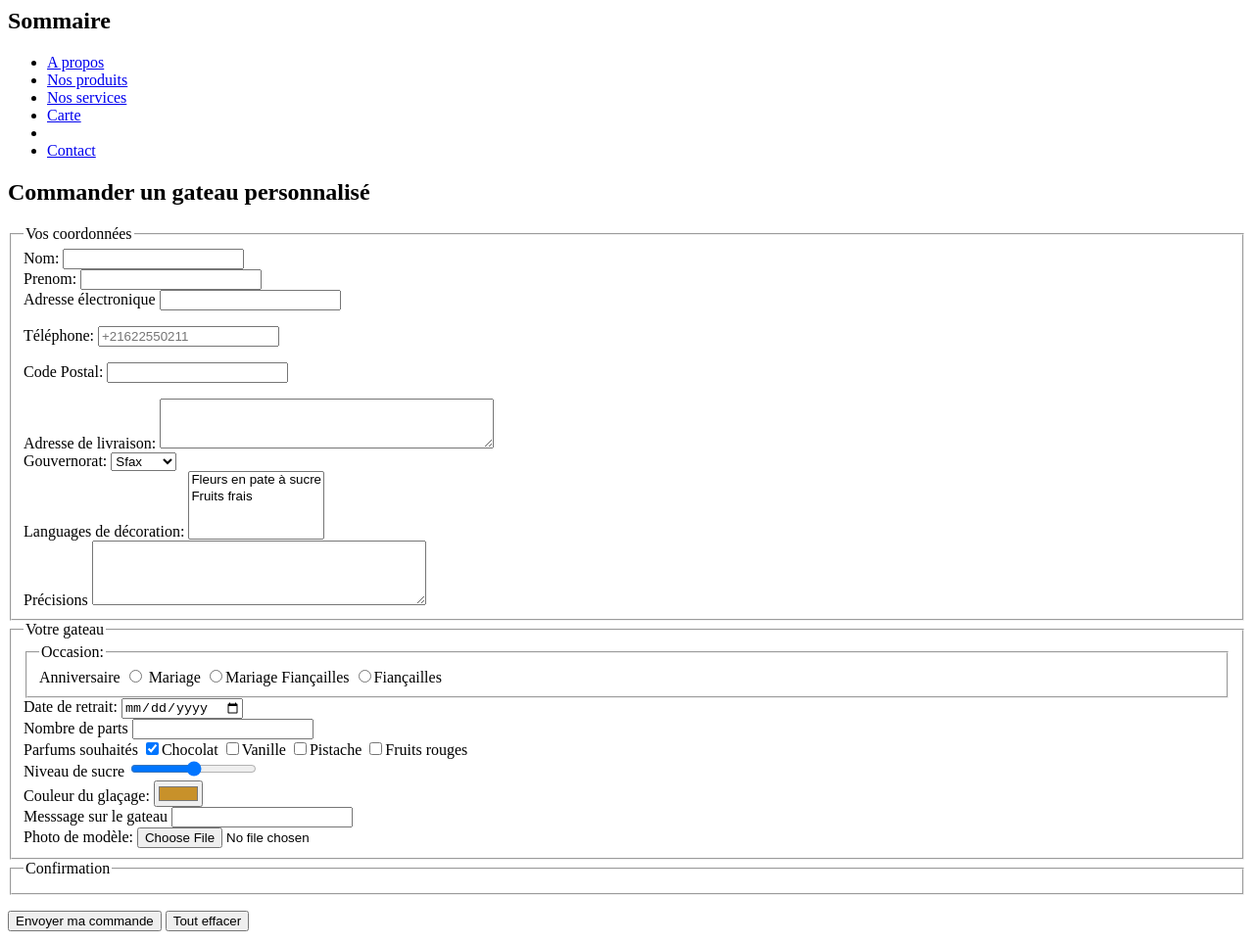
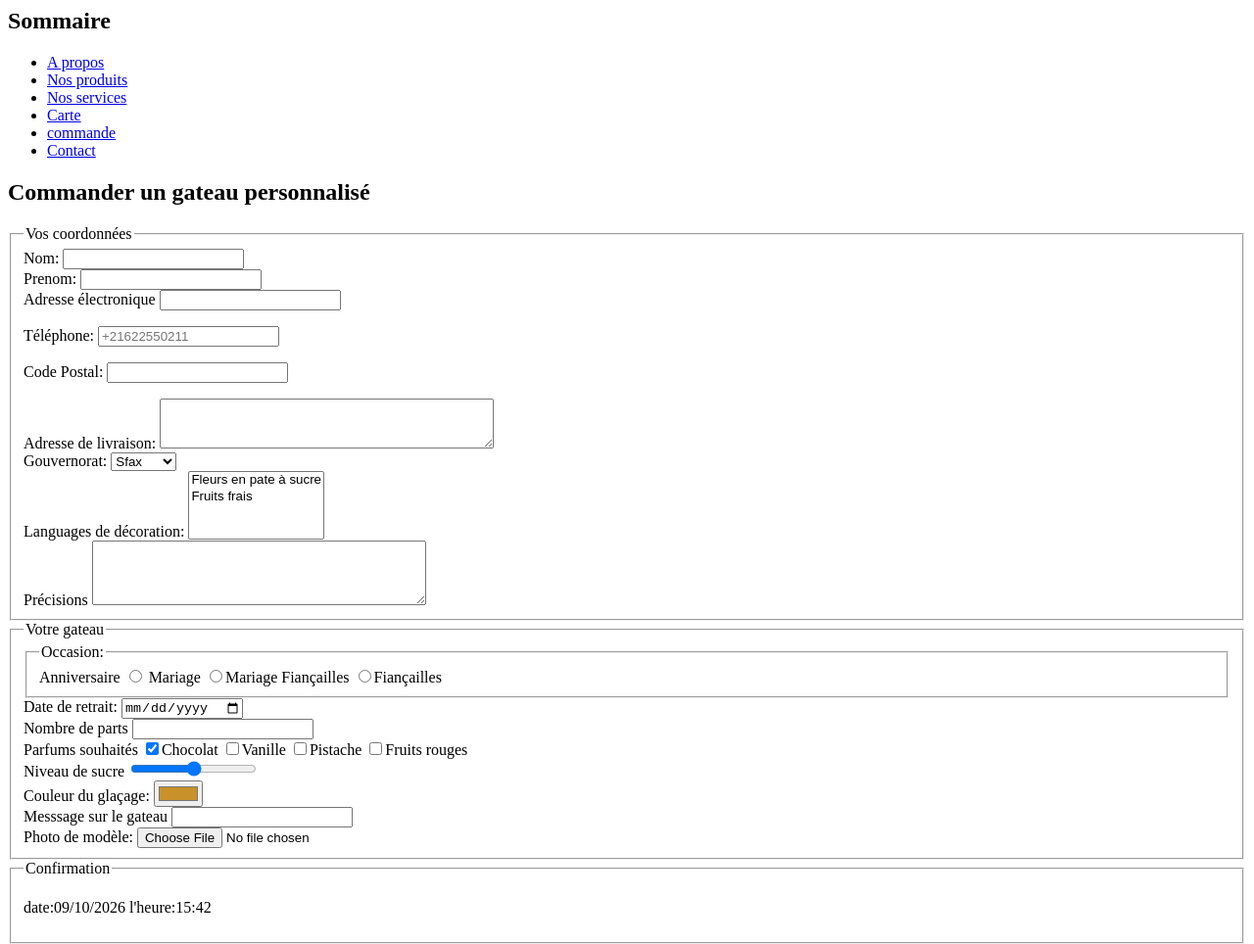
Before and after one commit to Tayssirhaddad127/Atlierweb, a plain HTML site: page commande.html in a window 1280 px wide. Shown: the part 940-1904 px from the top of the page at 98% size. Drawn offline with Linux system fonts and the light colour scheme.

Commit message:
ajouter la page commande

```diff
--- a/commande.html
+++ b/commande.html
@@ -21,7 +21,7 @@
                   <li><a href="#produits">Nos produits</a></li>
                   <li><a href="#services">Nos services</a></li>
                   <li><a href="carte.html">Carte</a></li>
-                  <li><a href="commande.html"></a></li>
+                  <li><a href="commande.html">commande</a></li>
                   <li><a href="#contact">Contact</a></li>
             </ul>
       </nav>
@@ -47,7 +47,6 @@
 
                                     <label for="adrliv">Adresse de livraison:</label>
                                     <textarea name="adrliv" id="adrliv" cols="40" rows="3" required></textarea> <br>
-
                                     <label for="liste">Gouvernorat:</label>
                                     <select name="liste" id="liste">
                                                 <option value="Sfax" selected>Sfax</option>
@@ -74,7 +73,6 @@
                                                 <label for="occ-fian">Fiançailles</label>
                                                 <input type="radio" name="occasion" id="occ-fian">Fiançailles  <br>
                                     </fieldset>
-
                                     <label for="date">Date de retrait:</label>
                                     <input type="date" name="date" id="date" required min="2026-09-01"> <br>
                                     <label for="nombre">Nombre de parts</label>
@@ -96,6 +94,9 @@
                         </fieldset>
                         <fieldset>
                                     <legend>Confirmation</legend>
+                                    <p>date:09/10/2026
+                                                l'heure:15:42
+                                    </p>
                         </fieldset>
                         <p>
                                     <button type="submit">Envoyer ma commande</button>
```
Also changed, not shown: carte.html (+1 -1 lines).
